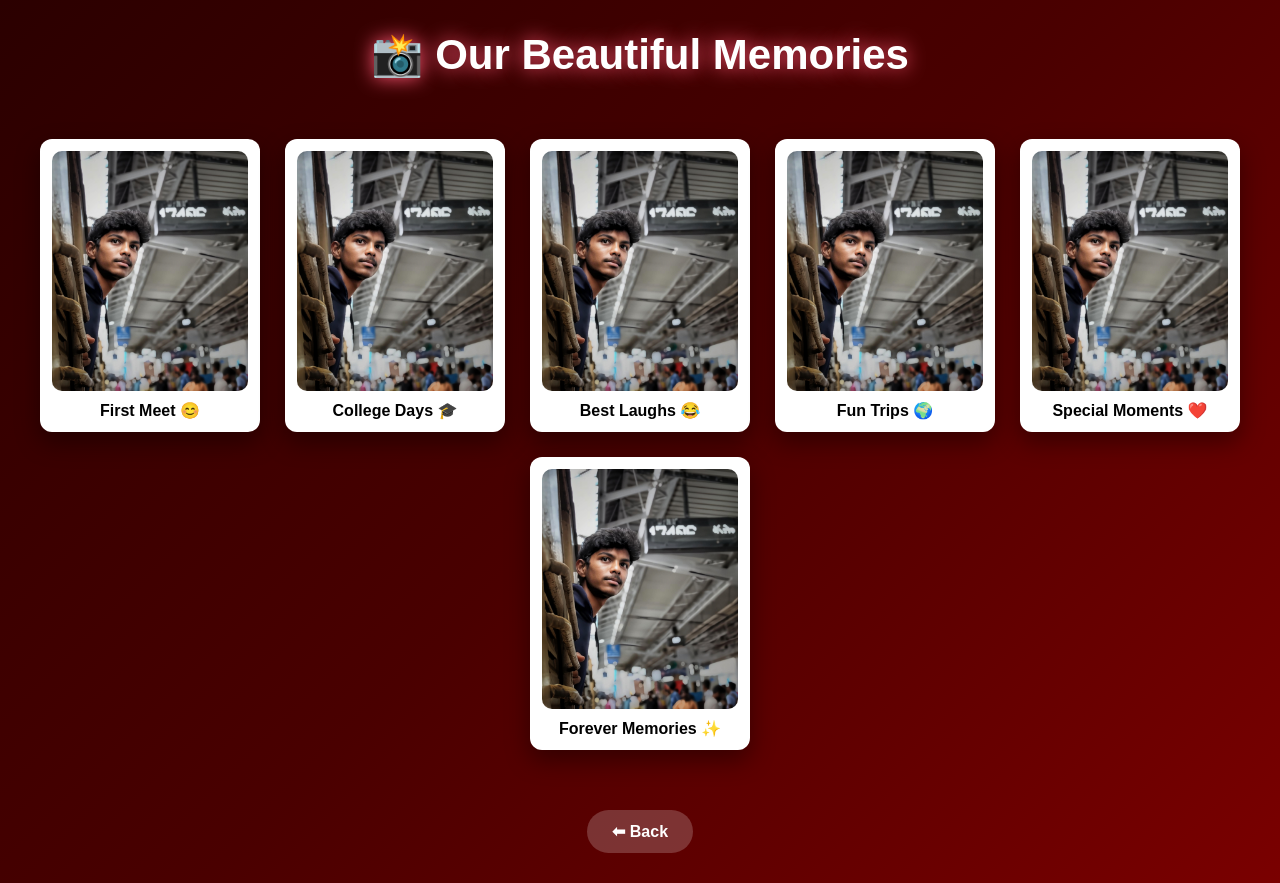
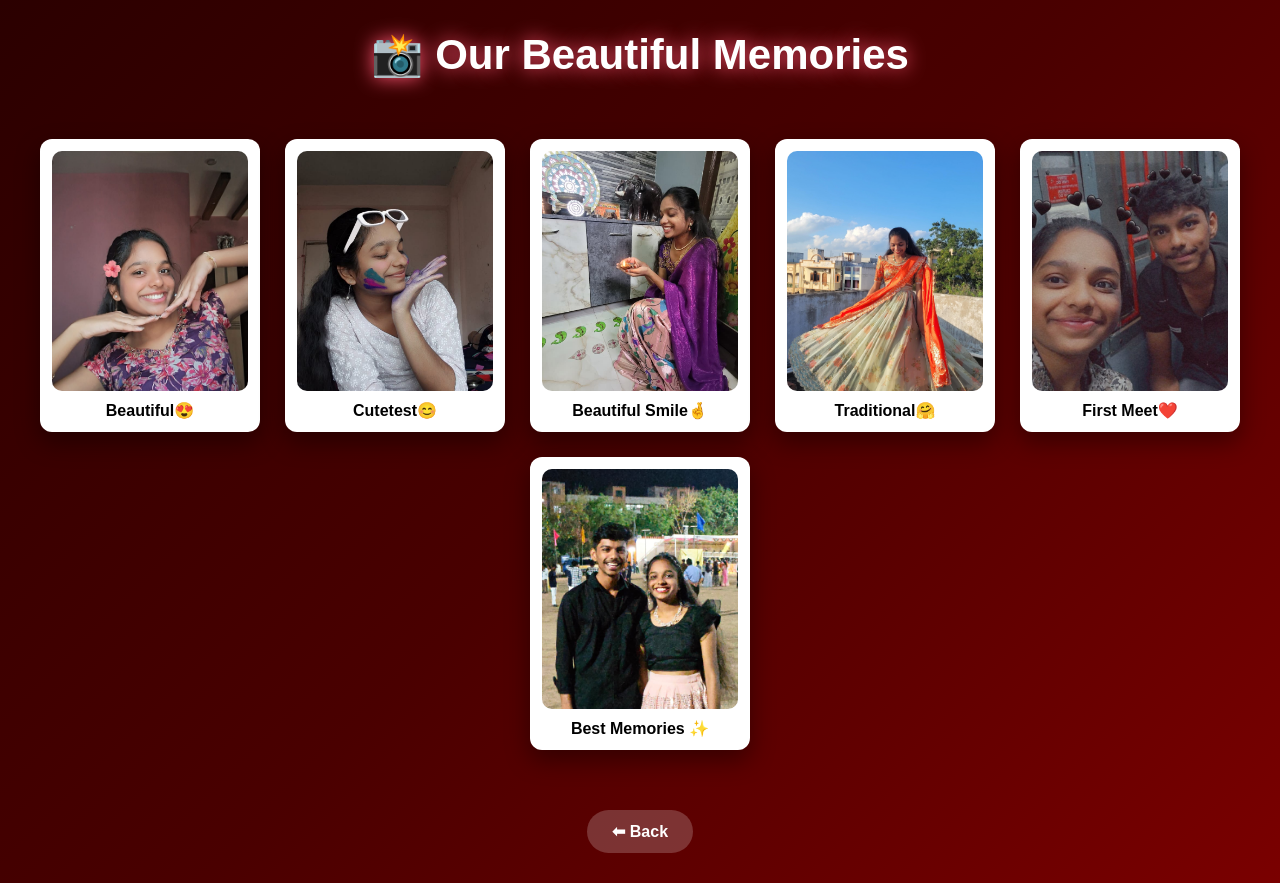
Before and after one commit to rohithgudla2-svg/birthday-project, a Flask app: page /gallery in a window 1280 px wide. Run offline with Flask 3, Linux system fonts and the light colour scheme.

Commit message:
Add files via upload

```diff
--- a/app.py
+++ b/app.py
@@ -2,8 +2,8 @@ from flask import Flask, render_template, request, redirect, url_for
 
 app = Flask(__name__)
 
-USERNAME = "rohith"
-PASSWORD = "1234"
+USERNAME = "Ruchi"
+PASSWORD = "Ruchi1432"
 
 @app.route('/', methods=['GET', 'POST'])
 def login():
--- a/templates/gallery.html
+++ b/templates/gallery.html
@@ -116,33 +116,33 @@ h1{
 <div class="wall">
 
     <div class="card">
-        <img src="{{ url_for('static', filename='1000216215.jpg') }}">
-        <p>First Meet 😊</p>
+        <img src="{{ url_for('static', filename='beautiful.jpg') }}">
+        <p>Beautiful😍</p>
     </div>
 
     <div class="card">
-        <img src="{{ url_for('static', filename='1000216215.jpg') }}">
-        <p>College Days 🎓</p>
+        <img src="{{ url_for('static', filename='cute.jpg') }}">
+        <p>Cutetest😊</p>
     </div>
 
     <div class="card">
-        <img src="{{ url_for('static', filename='1000216215.jpg') }}">
-        <p>Best Laughs 😂</p>
+        <img src="{{ url_for('static', filename='smile.jpg') }}">
+        <p> Beautiful Smile🤞</p>
     </div>
 
     <div class="card">
-        <img src="{{ url_for('static', filename='1000216215.jpg') }}">
-        <p>Fun Trips 🌍</p>
+        <img src="{{ url_for('static', filename='traditional.jpg') }}">
+        <p>Traditional🤗</p>
     </div>
 
     <div class="card">
-        <img src="{{ url_for('static', filename='1000216215.jpg') }}">
-        <p>Special Moments ❤️</p>
+        <img src="{{ url_for('static', filename='first.jpg') }}">
+        <p>First Meet❤️</p>
     </div>
 
     <div class="card">
-        <img src="{{ url_for('static', filename='1000216215.jpg') }}">
-        <p>Forever Memories ✨</p>
+        <img src="{{ url_for('static', filename='memeory.jpg') }}">
+        <p>Best Memories ✨</p>
     </div>
 
 </div>
--- a/templates/message.html
+++ b/templates/message.html
@@ -50,7 +50,7 @@ body{
 </div>
 
 <script>
-let msg = "Happy Birthday 🎉 Thank you for being such an amazing friend ❤️";
+let msg = "Happy Birthday to the one friend who makes every day more fun 🎈 just by being there. Thank you for all the laughs 😂, memories 📸, and support 🤗. You deserve all the happiness 🌟, success 🎯, and love ❤️ in the world today and always. No matter where life takes us 🌍, our friendship will always be special to me 💫. Have the best birthday ever 🎂 — you truly deserve it! 🎉";
 let i = 0;
 
 function type(){
--- a/templates/quiz.html
+++ b/templates/quiz.html
@@ -64,9 +64,9 @@ button:hover{
 
 <script>
 var questions = [
-    ["Favorite food?", "Pizza 🍕", "Biryani 🍛", "b"],
-    ["Best time?", "College", "School", "b"],
-    ["What I like?", "Sleep 😴", "Study 📚", "a"]
+    ["Favorite food?", "Ice-Cream🍦", "cake🧀", "b"],
+    ["Best thing?", "Movies🎉", "Music🎼", "a"],
+    ["What I like?", "Sleep 😴", "Study 📚", "b"]
 ];
 
 var i=0,s=0;
--- a/templates/secret.html
+++ b/templates/secret.html
@@ -47,7 +47,7 @@ p{
 
 <div class="box">
     <h1>💖 Secret Message 💖</h1>
-    <p>You are not just my friend… you are a beautiful part of my life ❤️</p>
+    <p> Secret anti ani anukuntunava, secret ledhu em ledhu 😂 birthday enjoy chey 🤣 okavela secret kavali ante call me i will tell you ❤️</p>
     <br>
     <a href="/home" style="color:white;">Back</a>
 </div>
```
Also changed, not shown: templates/oldindex.html (+5 -5 lines), static/IMG-20260124-WA0011.jpg (added), static/beautiful.jpg (added), static/cute.jpg (added), static/eyes.jpg (added), static/first.jpg (added), static/memeory.jpg (added), static/smile.jpg (added), static/traditional.jpg (added), 1 other file.
